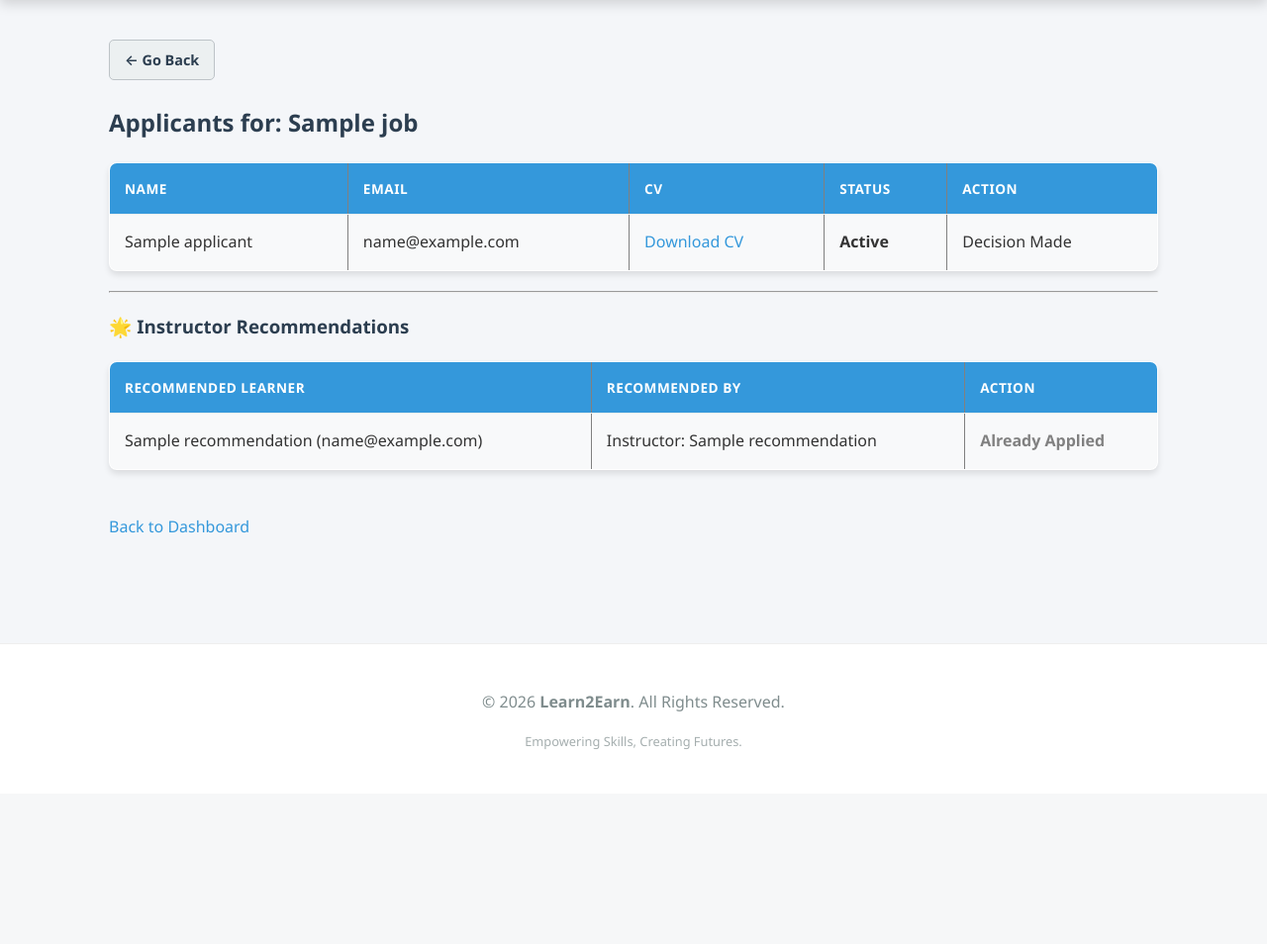
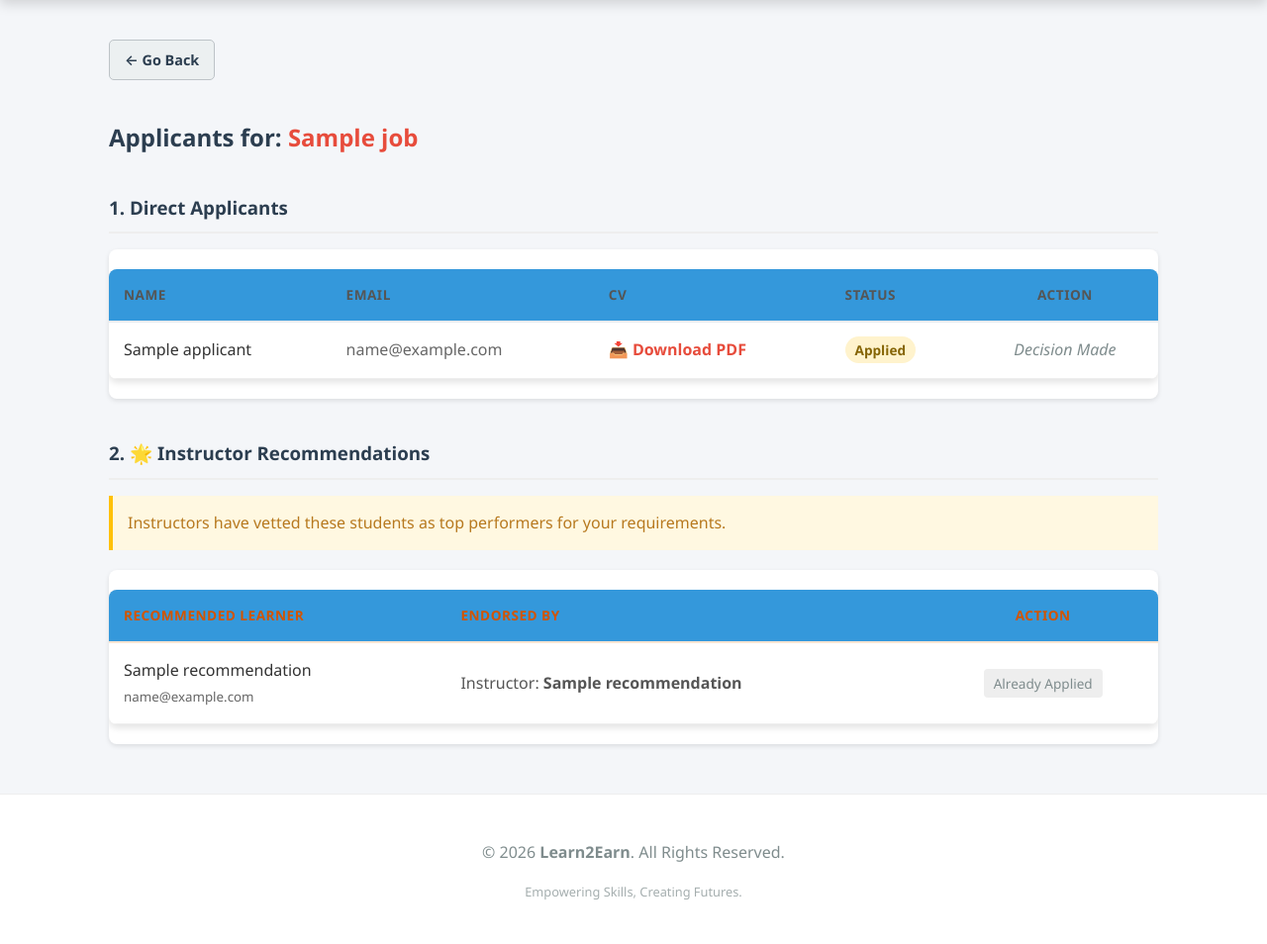
Before and after one commit to Mazharul75/learn2earn1, a PHP site: the page made by app/views/client/applicants.php in a window 1280 px wide. Shown: the part 81-1035 px from the top of the page at 99% size. Before the commit the page ends 838 px from the top, so only its background shows below. Run offline with PHP 8.4, Linux system fonts and the light colour scheme; the template is opened without the code that fills it: most values are stand-ins (such as "Sample title", 1, 10 or a date in 2020); some libraries are stand-ins or nearby versions.

Commit message:
client applicants ui fixed

```diff
--- a/app/views/client/applicants.php
+++ b/app/views/client/applicants.php
@@ -1,85 +1,100 @@
 <?php require_once __DIR__ . '/../layouts/header.php'; ?>
 
-    <h2>Applicants for: <?= $job['title']; ?></h2>
+    <div style="display: flex; justify-content: space-between; align-items: center; margin-bottom: 20px;">
+        <h2>Applicants for: <span style="color: #e74c3c;"><?= $job['title']; ?></span></h2>
+    </div>
 
-    <!-- ================= Applicants List ================= -->
-    <table border="1" cellpadding="8">
+    <h3 style="border-bottom: 2px solid #eee; padding-bottom: 10px;">1. Direct Applicants</h3>
+
+    <div style="background: white; border-radius: 8px; box-shadow: 0 2px 5px rgba(0,0,0,0.1); overflow: hidden; margin-bottom: 40px;">
+        <table border="0" style="width: 100%; border-collapse: collapse;">
+            <thead style="background: #f8f9fa; border-bottom: 2px solid #e9ecef;">
                 <tr>
-            <th>Name</th>
-            <th>Email</th>
-            <th>CV</th>
-            <th>Status</th>
-            <th>Action</th>
+                    <th style="padding: 15px; text-align: left; color: #555;">Name</th>
+                    <th style="padding: 15px; text-align: left; color: #555;">Email</th>
+                    <th style="padding: 15px; text-align: left; color: #555;">CV</th>
+                    <th style="padding: 15px; text-align: left; color: #555;">Status</th>
+                    <th style="padding: 15px; text-align: center; color: #555;">Action</th>
                 </tr>
-
+            </thead>
+            <tbody>
             <?php if(!empty($applicants)): ?>
                 <?php foreach($applicants as $app): ?>
-            <tr>
-                <td><?= $app['name']; ?></td>
-                <td><?= $app['email']; ?></td>
+                <tr style="border-bottom: 1px solid #eee;">
+                    <td style="padding: 15px; font-weight: 500;"><?= $app['name']; ?></td>
+                    <td style="padding: 15px; color: #666;"><?= $app['email']; ?></td>
 
-                <!-- CV Column (Gemini Fix Applied) -->
-                <td>
+                    <td style="padding: 15px;">
                         <?php if(!empty($app['cv_file'])): ?>
-                        <a href="<?= BASE_URL ?>public/uploads/cvs/<?= $app['cv_file']; ?>" target="_blank">
-                            Download CV
+                            <a href="<?= BASE_URL ?>public/uploads/cvs/<?= $app['cv_file']; ?>" target="_blank" style="text-decoration: none; color: #e74c3c; font-weight: bold;">
+                                📥 Download PDF
                             </a>
                         <?php else: ?>
-                        No CV
+                            <span style="color: #999;">No CV</span>
                         <?php endif; ?>
                     </td>
 
-                <td>
-                    <strong><?= ucfirst($app['status']); ?></strong>
+                    <td style="padding: 15px;">
+                        <?php if($app['status'] == 'selected'): ?>
+                            <span style="background: #d4edda; color: #155724; padding: 4px 10px; border-radius: 20px; font-size: 0.85rem; font-weight: 600;">Selected</span>
+                        <?php elseif($app['status'] == 'rejected'): ?>
+                            <span style="background: #f8d7da; color: #721c24; padding: 4px 10px; border-radius: 20px; font-size: 0.85rem; font-weight: 600;">Rejected</span>
+                        <?php else: ?>
+                            <span style="background: #fff3cd; color: #856404; padding: 4px 10px; border-radius: 20px; font-size: 0.85rem; font-weight: 600;">Applied</span>
+                        <?php endif; ?>
                     </td>
 
-                <td>
+                    <td style="padding: 15px; text-align: center;">
                         <?php if($app['status'] == 'applied'): ?>
-                        <a href="<?= BASE_URL ?>client/updateApplication/<?= $app['app_id']; ?>/selected" class="btn">
+                            <a href="<?= BASE_URL ?>client/updateApplication/<?= $app['app_id']; ?>/selected" class="btn" style="padding: 6px 12px; font-size: 0.85rem; background: #27ae60; text-decoration: none;">
                                 Hire
                             </a>
-                        |
-                        <a href="<?= BASE_URL ?>client/updateApplication/<?= $app['app_id']; ?>/rejected"
-                           class="btn" style="background:#e74c3c;">
+                            <a href="<?= BASE_URL ?>client/updateApplication/<?= $app['app_id']; ?>/rejected" class="btn" style="padding: 6px 12px; font-size: 0.85rem; background: #c0392b; text-decoration: none; margin-left: 5px;">
                                 Reject
                             </a>
                         <?php else: ?>
-                        <span>Decision Made</span>
+                            <span style="color: #7f8c8d; font-style: italic;">Decision Made</span>
                         <?php endif; ?>
                     </td>
                 </tr>
                 <?php endforeach; ?>
             <?php else: ?>
+                <tr><td colspan="5" style="padding: 20px; text-align: center; color: #7f8c8d;">No applicants yet.</td></tr>
+            <?php endif; ?>
+            </tbody>
+        </table>
+    </div>
+
+    <h3 style="border-bottom: 2px solid #eee; padding-bottom: 10px;">2. 🌟 Instructor Recommendations</h3>
+    <div style="background: #fff8e1; border-left: 4px solid #ffc107; padding: 15px; margin-bottom: 20px;">
+        <p style="margin: 0; color: #b7791f;">Instructors have vetted these students as top performers for your requirements.</p>
+    </div>
+
+    <div style="background: white; border-radius: 8px; box-shadow: 0 2px 5px rgba(0,0,0,0.1); overflow: hidden;">
+        <table border="0" style="width: 100%; border-collapse: collapse;">
+            <thead style="background: #fdf2e9; border-bottom: 2px solid #fae5d3;">
                 <tr>
-                <td colspan="5">No applicants yet.</td>
+                    <th style="padding: 15px; text-align: left; color: #d35400;">Recommended Learner</th>
+                    <th style="padding: 15px; text-align: left; color: #d35400;">Endorsed By</th>
+                    <th style="padding: 15px; text-align: center; color: #d35400;">Action</th>
                 </tr>
-        <?php endif; ?>
-    </table>
-
-    <hr>
-
-    <!-- ================= Instructor Recommendations (Gemini Feature) ================= -->
-    <h3>🌟 Instructor Recommendations</h3>
-
-    <table border="1">
-        <tr>
-            <th>Recommended Learner</th>
-            <th>Recommended By</th>
-            <th>Action</th>
-        </tr>
+            </thead>
+            <tbody>
             <?php if(!empty($recommendations)): ?>
                 <?php foreach($recommendations as $rec): ?>
-            <tr>
-                <td><?= $rec['learner_name'] ?> (<?= $rec['learner_email'] ?>)</td>
-                <td>Instructor: <?= $rec['instructor_name'] ?></td>
-                <td>
+                <tr style="border-bottom: 1px solid #eee;">
+                    <td style="padding: 15px; font-weight: 500;">
+                        <?= $rec['learner_name'] ?> <br>
+                        <small style="color: #666;"><?= $rec['learner_email'] ?></small>
+                    </td>
+                    <td style="padding: 15px; color: #555;">
+                        Instructor: <strong><?= $rec['instructor_name'] ?></strong>
+                    </td>
+                    <td style="padding: 15px; text-align: center;">
                         <?php
-                        // LOGIC: Check if this learner is already in the main Applicant list
                             $alreadyApplied = false;
                             foreach($applicants as $app) {
-                            // Check ID match (Safest) or Email match
-                            if((isset($app['learner_id']) && $app['learner_id'] == $rec['learner_id']) ||
-                               ($app['email'] == $rec['learner_email'])) {
+                                if((isset($app['learner_id']) && $app['learner_id'] == $rec['learner_id']) || ($app['email'] == $rec['learner_email'])) {
                                     $alreadyApplied = true;
                                     break;
                                 }
@@ -87,20 +102,22 @@
                         ?>
 
                         <?php if($alreadyApplied): ?>
-                        <span style="color: gray; font-weight: bold;">Already Applied</span>
+                            <span style="background: #eee; color: #7f8c8d; padding: 5px 10px; border-radius: 4px; font-size: 0.85rem;">
+                                Already Applied
+                            </span>
                         <?php else: ?>
-                        <a href="<?= BASE_URL ?>client/inviteLearner/<?= $rec['learner_id'] ?>/<?= $job['id'] ?>" class="btn">Invite to Apply</a>
+                            <a href="<?= BASE_URL ?>client/inviteLearner/<?= $rec['learner_id'] ?>/<?= $job['id'] ?>" class="btn" style="background: #e67e22; text-decoration: none; padding: 6px 12px; font-size: 0.85rem;">
+                                📩 Invite to Apply
+                            </a>
                         <?php endif; ?>
                     </td>
                 </tr>
                 <?php endforeach; ?>
             <?php else: ?>
-            <tr><td colspan="3">No recommendations yet.</td></tr>
+                <tr><td colspan="3" style="padding: 20px; text-align: center; color: #7f8c8d;">No recommendations yet.</td></tr>
             <?php endif; ?>
+            </tbody>
         </table>
-
-    <br>
-
-    <a href="<?= BASE_URL ?>client/index">Back to Dashboard</a>
+    </div>
 
 <?php require_once __DIR__ . '/../layouts/footer.php'; ?>
```
Lines whose indentation alone changed are shown as unchanged.
